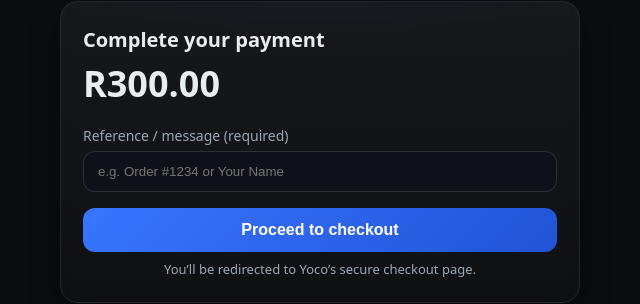
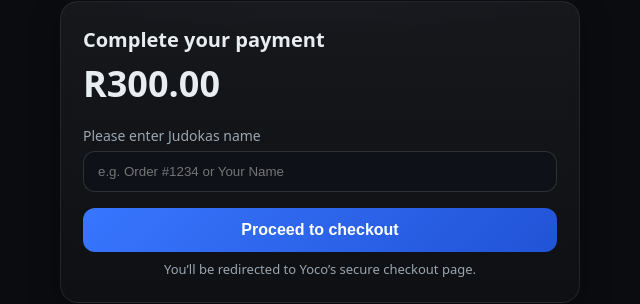
Before and after one commit to TourSouthAfrica/Tatami2, a website: page public/index.html in a window 1280 px wide. Shown: the part 248-552 px from the top of the page, 320-960 px from the left. Drawn offline with Linux system fonts and the light colour scheme.

Commit message:
Update index.html

```diff
--- a/public/index.html
+++ b/public/index.html
@@ -3,7 +3,7 @@
   <head>
     <meta charset="utf-8" />
     <meta name="viewport" content="width=device-width,initial-scale=1" />
-    <title>Pay R2</title>
+    <title>Pay R300</title>
     <style>
       :root { --bg:#0b0c10; --card:#12141a; --text:#e8edf2; --muted:#9aa7b2; --brand:#2563eb; }
       * { box-sizing: border-box; }
@@ -28,7 +28,7 @@
       <div class="title">Complete your payment</div>
       <div class="amount">R300.00</div>
       <form id="pay" autocomplete="on">
-        <label for="note">Reference / message (required)</label>
+        <label for="note">Please enter Judokas name</label>
         <input id="note" name="note" type="text" maxlength="120" placeholder="e.g. Order #1234 or Your Name" required />
         <button class="btn" id="checkout">Proceed to checkout</button>
         <div class="hint">You’ll be redirected to Yoco’s secure checkout page.</div>
```
